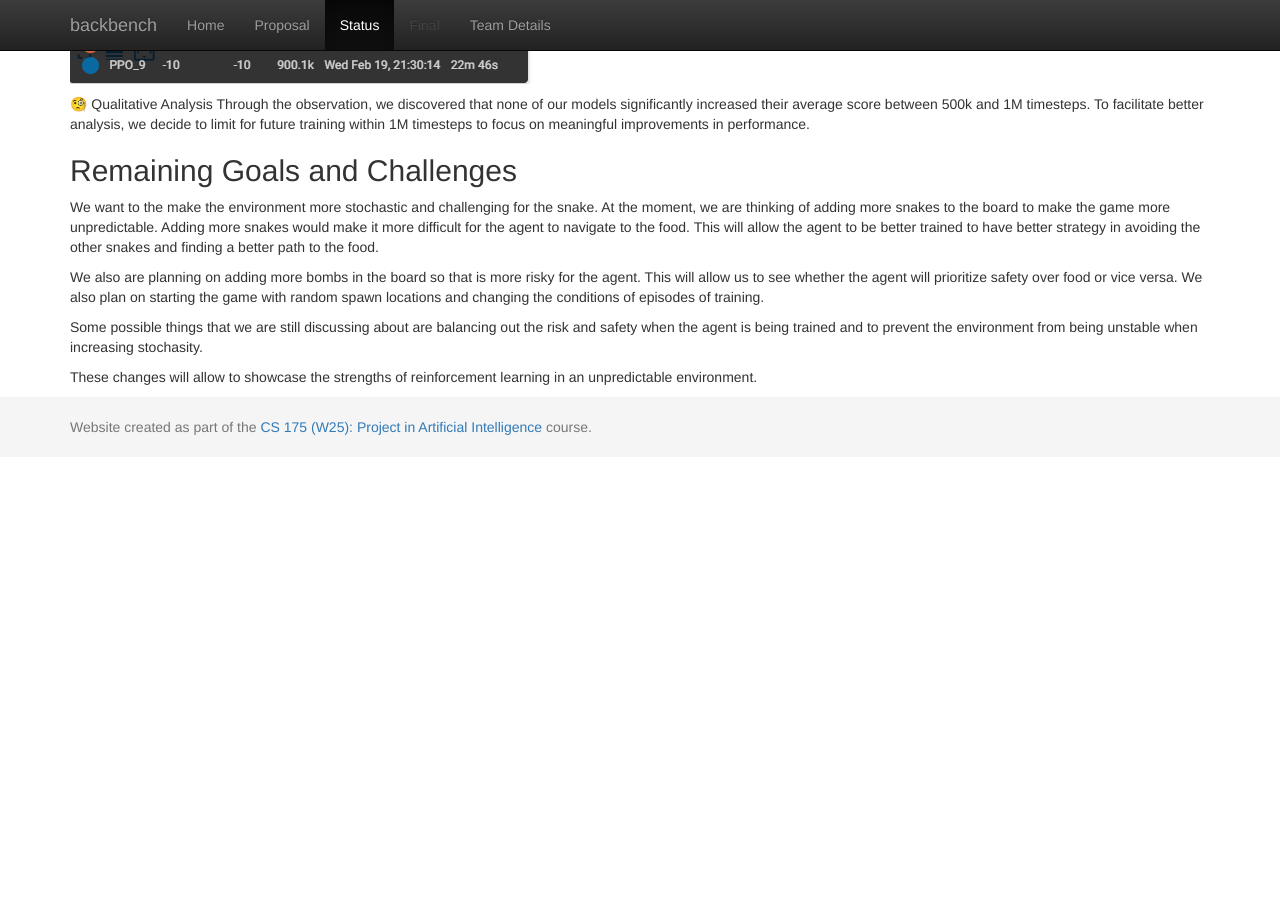
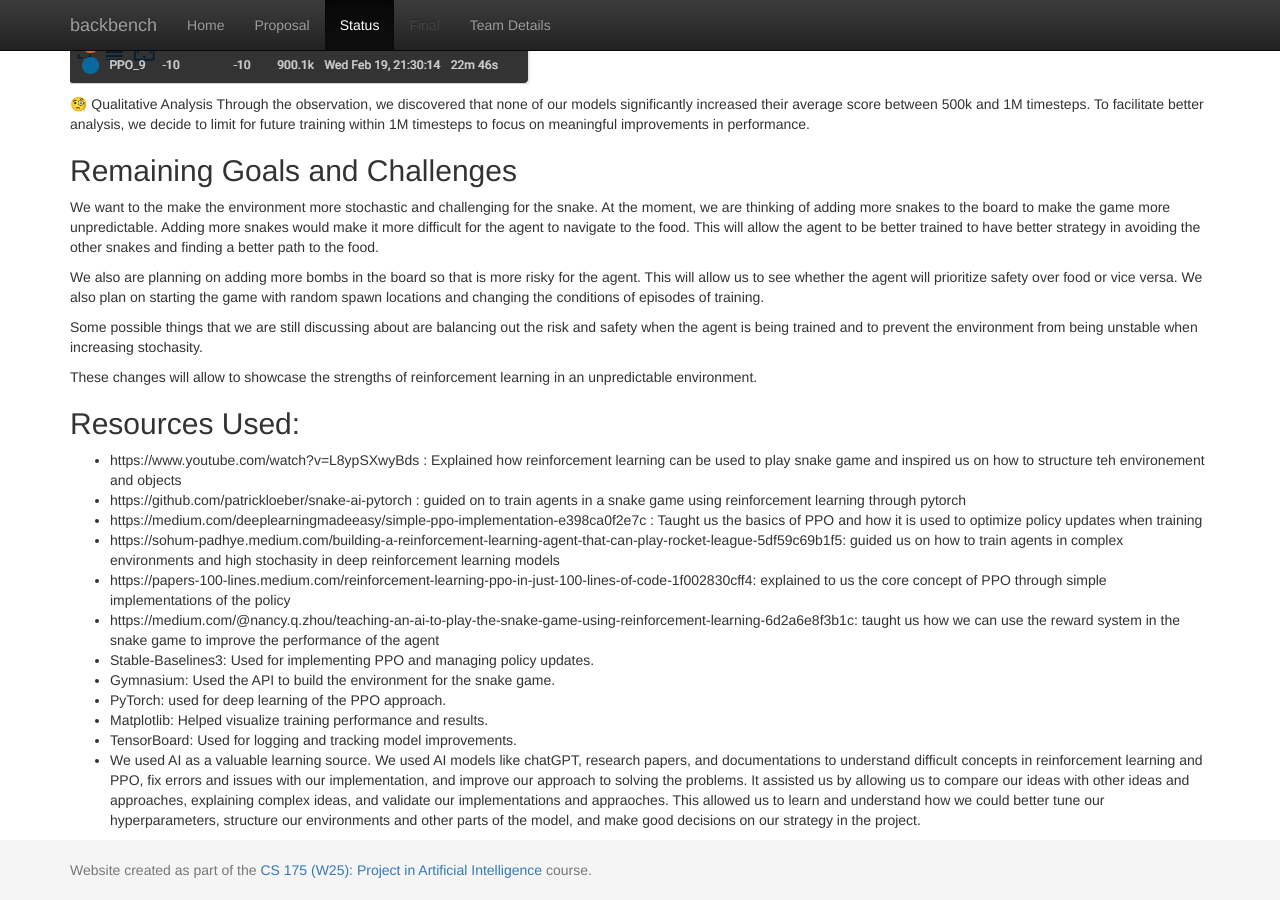
Before and after one commit to mcthoma1/backbench, a Jekyll site: the page built from docs/status.md, in a window 1280 px wide and 900 px high, scrolled down 1933 px. Built offline with Jekyll 4.4.1, drawn with Linux system fonts in a browser that asks for light colours; before the commit the page ends 2390 px from its top, so only the background shows below that.

Commit message:
finished resources used section

```diff
--- a/docs/status.md
+++ b/docs/status.md
@@ -57,3 +57,17 @@ We also are planning on adding more bombs in the board so that is more risky for
 Some possible things that we are still discussing about are balancing out the risk and safety when the agent is being trained and to prevent the environment from being unstable when increasing stochasity.
 
 These changes will allow to showcase the strengths of reinforcement learning in an unpredictable environment.
+
+## Resources Used:
+- https://www.youtube.com/watch?v=L8ypSXwyBds : Explained how reinforcement learning can be used to play snake game and inspired us on how to structure teh environement and objects
+- https://github.com/patrickloeber/snake-ai-pytorch : guided on to train agents in a snake game using reinforcement learning through pytorch
+- https://medium.com/deeplearningmadeeasy/simple-ppo-implementation-e398ca0f2e7c : Taught us the basics of PPO and how it is used to optimize policy updates when training
+- https://sohum-padhye.medium.com/building-a-reinforcement-learning-agent-that-can-play-rocket-league-5df59c69b1f5: guided us on how to train agents in complex environments and high stochasity in deep reinforcement learning models
+- https://papers-100-lines.medium.com/reinforcement-learning-ppo-in-just-100-lines-of-code-1f002830cff4: explained to us the core concept of PPO through simple implementations of the policy
+- https://medium.com/@nancy.q.zhou/teaching-an-ai-to-play-the-snake-game-using-reinforcement-learning-6d2a6e8f3b1c: taught us how we can use the reward system in the snake game to improve the performance of the agent
+- Stable-Baselines3: Used for implementing PPO and managing policy updates.
+- Gymnasium: Used the API to build the environment for the snake game.
+- PyTorch: used for deep learning of the PPO approach.
+- Matplotlib: Helped visualize training performance and results.
+- TensorBoard: Used for logging and tracking model improvements.
+- We used AI as a valuable learning source. We used AI models like chatGPT, research papers, and documentations to understand difficult concepts in reinforcement learning and PPO, fix errors and issues with our implementation, and improve our approach to solving the problems. It assisted us by allowing us to compare our ideas with other ideas and approaches, explaining complex ideas, and validate our implementations and appraoches. This allowed us to learn and understand how we could better tune our hyperparameters, structure our environments and other parts of the model, and make good decisions on our strategy in the project.
```
Also changed, not shown: status.md (line endings or trailing spaces).
